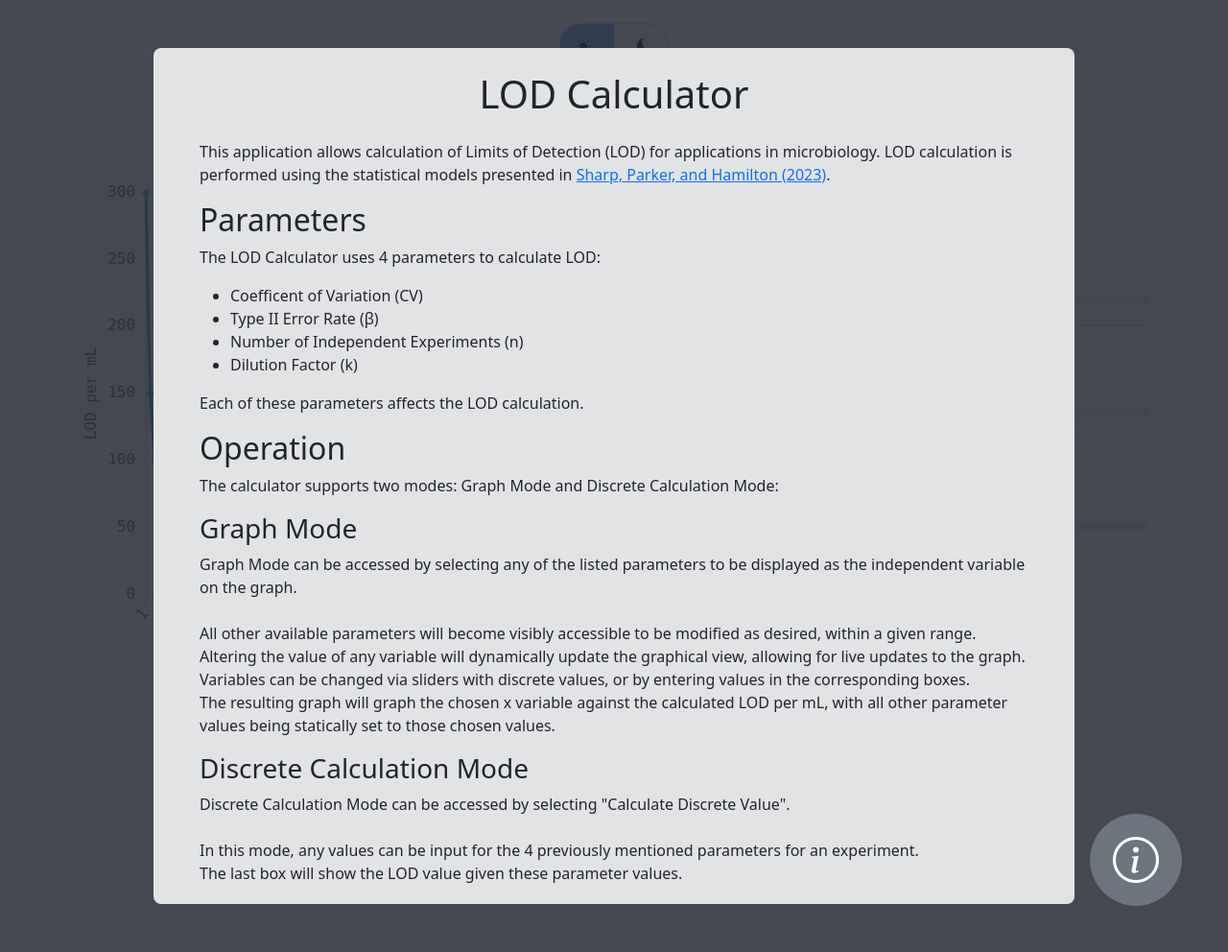
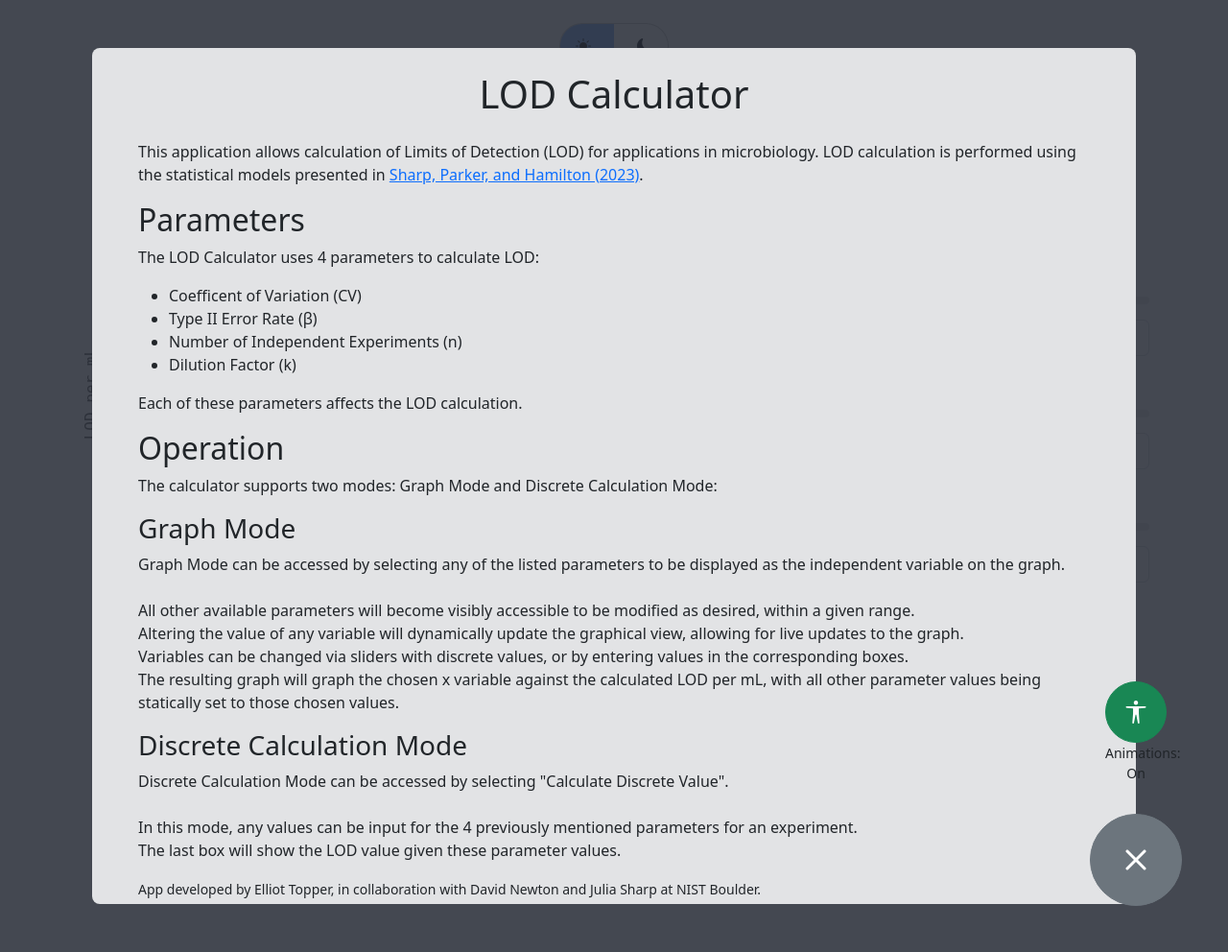
Before and after one commit to xaridar/LOD-Calculator, a Flask app: page /graph in a window 1280 px wide. Shown: the whole page at 96% size. Run offline with Flask 3, Linux system fonts and the light colour scheme.

Commit message:
animation control

```diff
--- a/static/global.js
+++ b/static/global.js
@@ -1,6 +1,6 @@
 /**
  * global.js handles all logic required for site-wide controls, including
- * dark mode, site help, and service worker registration.
+ * dark mode, site info, and service worker registration.
  *
  * Created by Elliot Topper, 06/24
  */
@@ -57,21 +57,23 @@ const setDarkMode = (bool) => {
     _setDarkMode();
 }
 
-/* Help controls */
+/* Info controls */
 
-const toggleHelp = () => {
-    $(document.body).toggleClass('help-hidden');
-    localStorage.setItem('lod-helpClosed', true);
-    $('#helpBtn>div').toggleClass('transform-left-50', !$(document.body).hasClass('help-hidden'));
+const toggleInfo = () => {
+    $(document.body).toggleClass('info-hidden');
+    localStorage.setItem('lod-infoClosed', true);
+    $('#infoBtn>div').toggleClass('transform-left-25', !$(document.body).hasClass('info-hidden'));
+    $('#buttonPopup').toggleClass('transform-none');
+    $('#buttonPopup p').toggleClass('hidden');
 }
 
-// shows help page on load if site has not been loaded before
-if (!localStorage.getItem('lod-helpClosed')) $(document.body).removeClass('help-hidden');
+// shows info page on load if site has not been loaded before
+if (!localStorage.getItem('lod-infoClosed')) toggleInfo();
 
-// registers escape key to toggle help page
+// registers escape key to toggle info page
 $(document).keydown((e) => {
     if (e.code == 'Escape') {
-        toggleHelp();
+        toggleInfo();
     }
 });
 
--- a/static/graph.js
+++ b/static/graph.js
@@ -10,6 +10,7 @@ let xVar = '';
 let shortXVar = false;
 let maxEnabled = true;
 const scale = [];
+let anim = true;
 
 // LOD function, as defined in Sharp, Parker, and Hamilton (2024) (https://www.sciencedirect.com/science/article/pii/S016770122300057X?via%3Dihub)
 const lod = ({cv, beta, n, k}) => {
@@ -93,7 +94,7 @@ const chart = new Chart(ctx, {
                 },
             },
         },
-        animation: true,
+        animation: anim,
     },
 });
 // deafult options to specify text font
@@ -125,8 +126,25 @@ const setX = (newX) => {
     // update chart
     chart.options.animation = false;
     chart.update();
-    chart.options.animation = true;
+    if (anim) chart.options.animation = true;
 }
+
+// turns on or off animation for accessibility
+const toggleAnim = (newAnim = !anim) => {
+    if (anim != newAnim) {
+        localStorage.setItem('lod-animation', newAnim);
+        chart.options.animation = newAnim;
+        $('html')[0].dataset.prefersAnimation = newAnim;
+        $('#animBtn').toggleClass('btn-success', newAnim);
+        $('#animBtn').toggleClass('btn-danger', !newAnim);
+        $('#animStatus').text(newAnim ? 'On' : 'Off');
+    }
+    anim = newAnim;
+}
+$(document).ready(() => {
+    if (window.matchMedia(`(prefers-reduced-motion: reduce)`).matches) localStorage.setItem('lod-animation', 'false');
+    if (localStorage.getItem('lod-animation') === "false") toggleAnim(false);
+});
 
 // if the window is small enough, replace the label on the X axis with a shortned version
 const resize = () => {
--- a/static/styles.css
+++ b/static/styles.css
@@ -1,5 +1,9 @@
 * {
     transition: background-color 0.3s ease;
+}
+
+[data-prefers-animation="false"] * {
+    transition: none !important;
 }
 
 body {
@@ -14,13 +18,17 @@ input[type="radio"] {
     display: none !important;
 }
 
-.transform-left-50 {
-    transform: translateX(-50%);
+.transform-left-25 {
+    transform: translateX(-25%) !important;
 }
 
-/* HELP */
+.transform-none {
+    transform: none !important;
+}
 
-.help-hidden #help {
+/* INFo */
+
+.info-hidden #info {
     display: none !important;
 }
 
--- a/templates/base.html
+++ b/templates/base.html
@@ -44,7 +44,7 @@
     <link rel="stylesheet" href="/static/styles.css">
     <title>{% block title %}{% endblock %}</title>
 </head>
-<body class="pt-4 p-lg-4 help-hidden" onhashchange="checkPath()">
+<body class="pt-4 p-lg-4 info-hidden" onhashchange="checkPath()">
     <div class="d-flex justify-content-end">
         <label for="darkModeCheck" style="cursor: pointer" class="card d-flex justify-content-around flex-row gap-5 form-switch px-3 py-1 position-relative top-0 start-0 align-items-center">
             <input aria-label="Toggle Dark Mode" id="darkModeCheck" style="appearance: none;" class="position-absolute " type="checkbox"
@@ -57,8 +57,8 @@
     <div class="d-flex flex-column align-items-center justify-content-center">
         {% block content %}{% endblock %}
     </div>
-    <div id="help" class="z-2 position-fixed" onclick="if (event.target !== this) return;toggleHelp();" style="inset:0;background-color: rgba(36, 40, 51, 0.85);">
-        <div id="modal" class="rounded-3 w-75 py-4 px-3 px-md-5 position-absolute start-50 translate-middle-x overflow-auto bg-secondary-subtle" style="top:5%;bottom:calc(5% + 9rem);">
+    <div id="info" class="z-2 position-fixed" onclick="if (event.target !== this) return;toggleInfo();" style="inset:0;background-color: rgba(36, 40, 51, 0.85);">
+        <div id="modal" class="rounded-3 py-4 px-3 px-md-5 position-absolute start-50 translate-middle-x overflow-auto bg-secondary-subtle" style="width:85%;top:5%;bottom:calc(5% + 9rem);">
             <h1 class="text-center">LOD Calculator</h1>
             <div class="mt-4">
                 <p>This application allows calculation of Limits of Detection (LOD) for applications in microbiology. LOD calculation is performed using the statistical models presented in <a href="https://www.sciencedirect.com/science/article/pii/S016770122300057X?via%3Dihub" target="_blank">Sharp, Parker, and Hamilton (2023)</a>.</p>
@@ -93,17 +93,30 @@
             </div>
         </div>
     </div>
-    <button class="position-fixed end-0 bottom-0 m-5 rounded-circle overflow-hidden justify-content-center z-3 btn btn-secondary p-4"
-        style="width:6rem;height:6rem;font-size: 3rem;" id="helpBtn" onclick="toggleHelp()">
-        <div class="d-flex position-absolute align-items-center justify-content-stretch top-0 bottom-0 start-0 end-0" style="transform:0;width:200%;transition:transform 0.3s cubic-bezier(0.680, -0.550, 0.265, 1.550);">
-            <div class="d-flex flex-fill justify-content-center">
-                <div class="bi bi-info-circle lh-1"></div>
+    <div class="position-fixed end-0 bottom-0 m-5 z-3">
+        <div id="buttonPopup" class="position-absolute bottom-100 start-0 end-0 m-3 d-flex flex-column justify-content-center z-n1" style="transform:translateY(150%);transition: transform 0.3s ease-out;">
+            <span role="button" aria-label="Show/Hide info page" class="rounded-circle d-flex justify-content-center align-items-center overflow-hidden btn btn-success p-3"
+                style="width:4rem;height:4rem;font-size:1.5rem;" id="animBtn" onclick="toggleAnim()">
+                <div class="d-flex align-items-center justify-content-center top-0 bottom-0 start-0 end-0 pe-none">
+                    <div class="d-flex flex-fill justify-content-center">
+                        <span class="bi bi-universal-access lh-1"></span>
+                    </div>
+                </div>
+            </span>
+            <p class="bottom-100 text-center hidden" style="font-size: 14px">Animations: <span id="animStatus">On</span></p>
+        </div>
+        <span role="button" aria-label="Show/Hide info page" class="rounded-circle d-flex justify-content-center align-items-center overflow-hidden btn btn-secondary p-4"
+            style="width:6rem;height:6rem;font-size:3rem;" id="infoBtn" onclick="toggleInfo()">
+            <div class="d-flex align-items-center justify-content-center top-0 bottom-0 start-0 end-0 pe-none" style="aspect-ratio:2/1;height:6rem;transition:transform 0.3s cubic-bezier(0.680, -0.550, 0.265, 1.550);transform: translateX(25%);">
+                <div class="d-flex flex-fill justify-content-center">
+                    <span class="bi bi-info-circle lh-1"></span>
+                </div>
+                <div class="d-flex flex-fill justify-content-center">
+                    <span class="bi bi-x lh-1"></span>
+                </div>
             </div>
-            <div class="d-flex flex-fill justify-content-center">
-                <div class="bi bi-x lh-1"></div>
-            </div>
-        </div>
-    </button>
+        </span>
+    </div>
     <script src="/static/global.js"></script>
 </body>
 </html>
```
